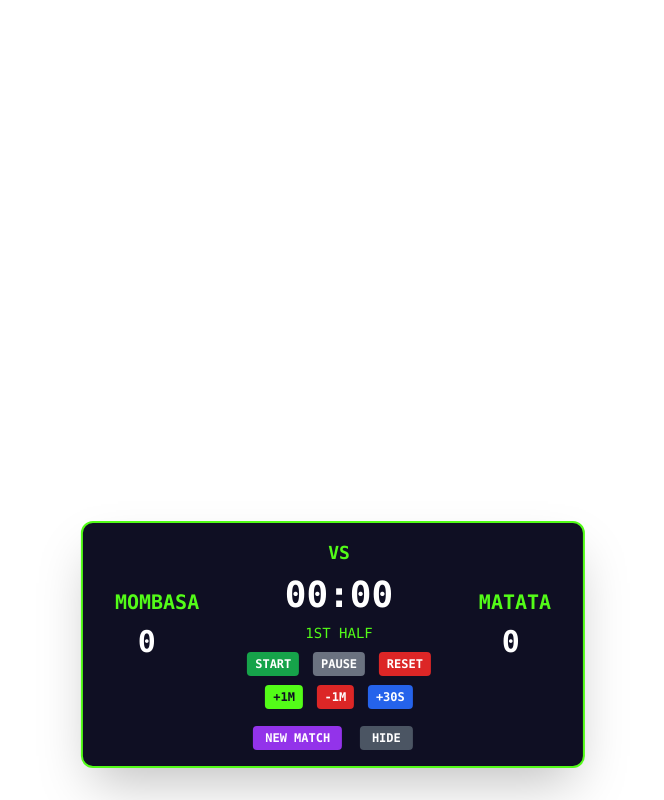
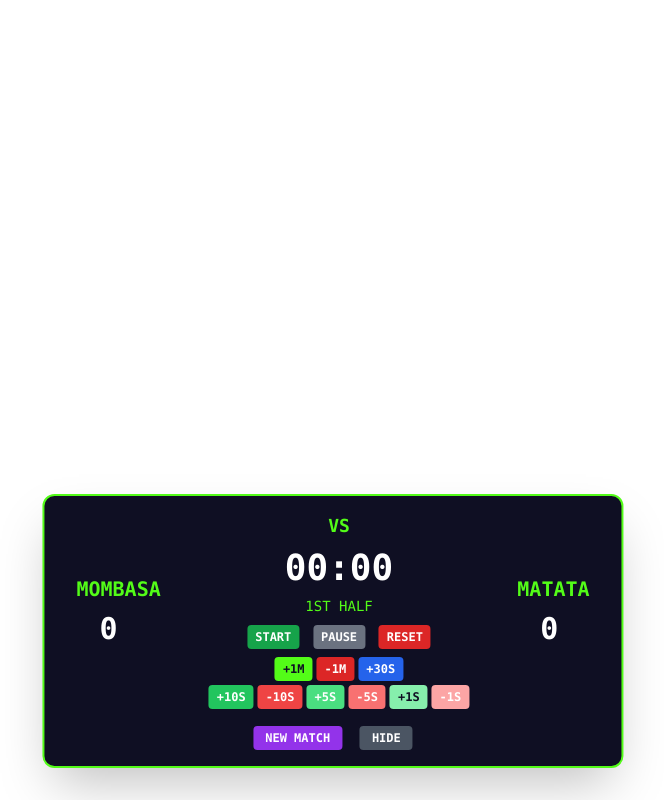
Before and after one commit to MrChallah/footballscore, a plain HTML site: page index.html in a window 1280 px wide. Both pictures are taken after a click on the element "00:00". Shown: the whole page, without its empty margins (307-971 px from the left). Drawn offline with nearby package versions, Linux system fonts and the light colour scheme.

Commit message:
Add files via upload

```diff
--- a/index.html
+++ b/index.html
@@ -51,10 +51,22 @@
                         </div>
 
                         <!-- Time Adjustment Controls (Hidden by default) -->
-                        <div id="time-adjust-controls" class="hidden mt-2 space-x-1">
-                            <button onclick="adjustTime(60)" class="bg-kick-green hover:bg-green-400 text-kick-dark px-2 py-1 rounded text-xs font-bold">+1M</button>
-                            <button onclick="adjustTime(-60)" class="bg-red-600 hover:bg-red-700 text-white px-2 py-1 rounded text-xs font-bold">-1M</button>
-                            <button onclick="adjustTime(30)" class="bg-blue-600 hover:bg-blue-700 text-white px-2 py-1 rounded text-xs font-bold">+30S</button>
+                        <div id="time-adjust-controls" class="hidden mt-2">
+                            <!-- First row - Minutes -->
+                            <div class="flex justify-center space-x-1 mb-1">
+                                <button onclick="adjustTime(60)" class="bg-kick-green hover:bg-green-400 text-kick-dark px-2 py-1 rounded text-xs font-bold">+1M</button>
+                                <button onclick="adjustTime(-60)" class="bg-red-600 hover:bg-red-700 text-white px-2 py-1 rounded text-xs font-bold">-1M</button>
+                                <button onclick="adjustTime(30)" class="bg-blue-600 hover:bg-blue-700 text-white px-2 py-1 rounded text-xs font-bold">+30S</button>
+                            </div>
+                            <!-- Second row - Seconds -->
+                            <div class="flex justify-center space-x-1">
+                                <button onclick="adjustTime(10)" class="bg-green-500 hover:bg-green-600 text-white px-2 py-1 rounded text-xs font-bold">+10S</button>
+                                <button onclick="adjustTime(-10)" class="bg-red-500 hover:bg-red-600 text-white px-2 py-1 rounded text-xs font-bold">-10S</button>
+                                <button onclick="adjustTime(5)" class="bg-green-400 hover:bg-green-500 text-white px-2 py-1 rounded text-xs font-bold">+5S</button>
+                                <button onclick="adjustTime(-5)" class="bg-red-400 hover:bg-red-500 text-white px-2 py-1 rounded text-xs font-bold">-5S</button>
+                                <button onclick="adjustTime(1)" class="bg-green-300 hover:bg-green-400 text-kick-dark px-2 py-1 rounded text-xs font-bold">+1S</button>
+                                <button onclick="adjustTime(-1)" class="bg-red-300 hover:bg-red-400 text-white px-2 py-1 rounded text-xs font-bold">-1S</button>
+                            </div>
                         </div>
 
                         <!-- Period Menu (Hidden by default) -->
```
